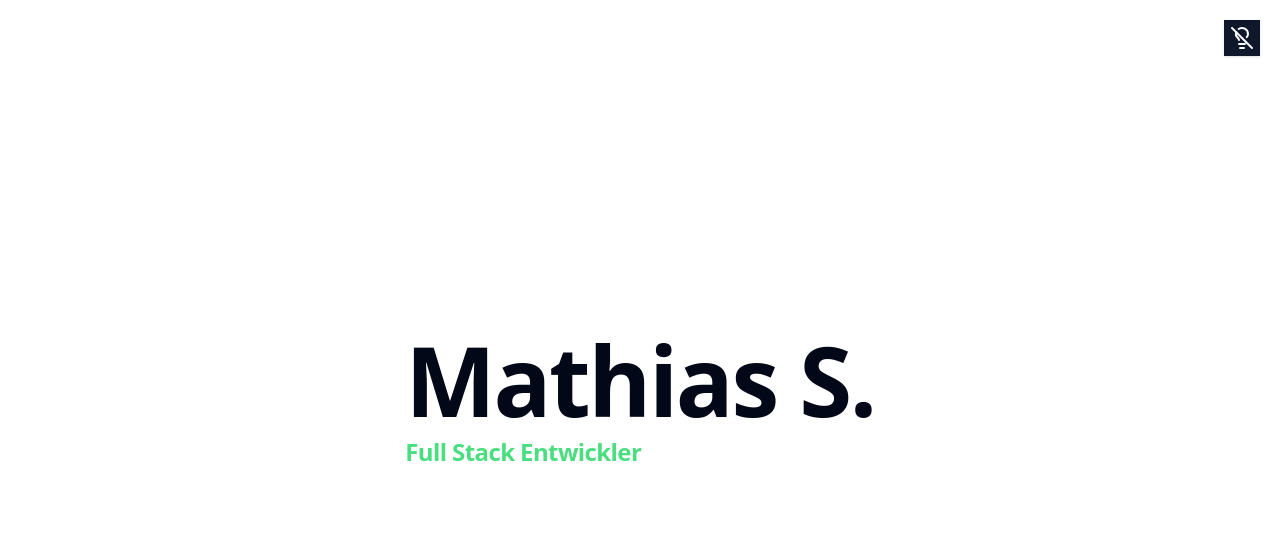
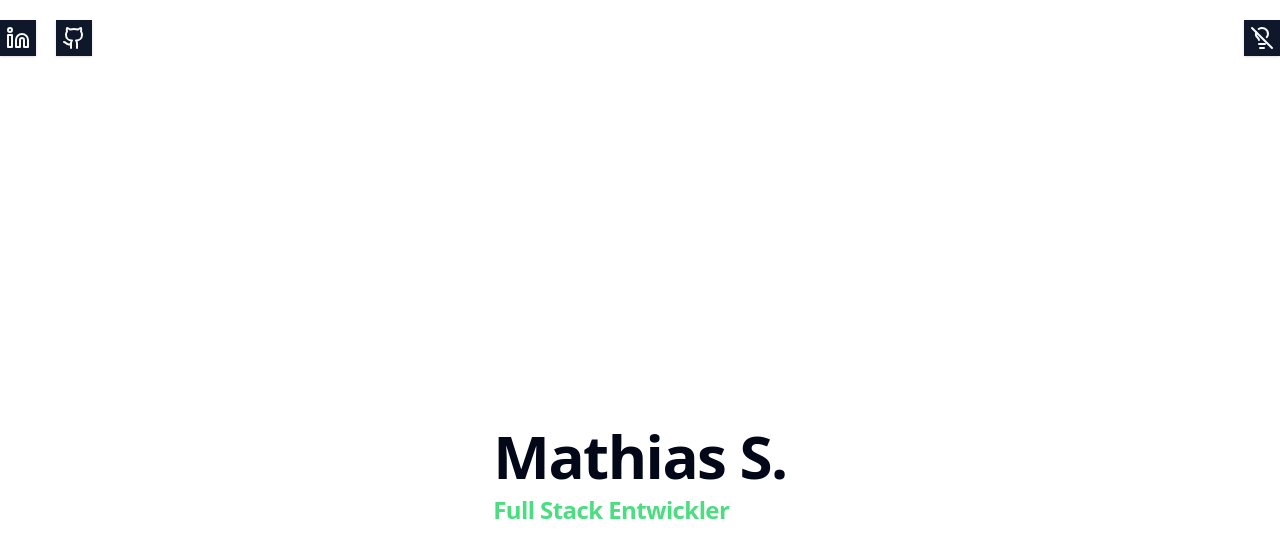
Before and after one commit to MScheltjens/portfolio, a Next.js app: page /de in a window 1280 px wide. Shown: the top 558 px of the page. Built offline with nearby package versions, Linux system fonts and the light colour scheme.

Commit message:
social links

```diff
--- a/app/[lang]/layout.tsx
+++ b/app/[lang]/layout.tsx
@@ -4,6 +4,7 @@ import '../globals.css';
 import { i18n, type Locale } from '../../i18n-config';
 import { ThemeProvider } from '../components/theme-provider';
 import { ModeToggler } from '../components/mode-toggler';
+import { Header } from '../components/header';
 
 export async function generateStaticParams() {
   return i18n.locales.map((locale) => ({ lang: locale }));
@@ -24,7 +25,7 @@ export default function RootLayout({
     <html lang={params.lang} suppressHydrationWarning>
       <body>
         <ThemeProvider attribute="class" defaultTheme="system" enableSystem disableTransitionOnChange>
-          <ModeToggler className="absolute top-5 right-5" />
+          <Header />
           {children}
         </ThemeProvider>
       </body>
--- a/app/[lang]/page.tsx
+++ b/app/[lang]/page.tsx
@@ -6,7 +6,7 @@ export default async function Home({ params: { lang } }: { params: { lang: Local
   return (
     <div className="w-screen h-screen flex justify-center items-center container mx-auto">
       <main>
-        <h1 className="scroll-m-20 text-4xl font-extrabold tracking-tight lg:text-8xl">Mathias S.</h1>
+        <h1 className="scroll-m-20 text-4xl font-extrabold tracking-tight lg:text-6xl">Mathias S.</h1>
         <h3 className="scroll-m-20 text-2xl font-semibold tracking-tight mt-2">
           <span className="text-green-400">{dictionary['developer'].fullStack}</span> <span className="text-green-400">{dictionary['developer'].dev}</span>
         </h3>
--- /dev/null
+++ b/app/components/header.tsx
@@ -0,0 +1,11 @@
+import { ModeToggler } from './mode-toggler';
+import { SocialLinks } from './social-links';
+
+export const Header = () => (
+  <header className="flex py-5">
+    <div className="flex-1 container mx-auto flex justify-between items-center">
+      <SocialLinks />
+      <ModeToggler />
+    </div>
+  </header>
+);
--- /dev/null
+++ b/app/components/icon-link.tsx
@@ -0,0 +1,14 @@
+import { buttonVariants } from '@/components/ui/button';
+import Link from 'next/link';
+import React from 'react';
+
+type Props = {
+  href: string;
+  children: React.ReactNode;
+};
+
+export const IconLink = ({ href, children }: Props) => (
+  <Link href={href} target="_blank">
+    <div className={buttonVariants({ size: 'icon' })}>{children}</div>
+  </Link>
+);
--- a/app/components/mode-toggler.tsx
+++ b/app/components/mode-toggler.tsx
@@ -5,11 +5,7 @@ import { Lightbulb, LightbulbOff } from 'lucide-react';
 import { useTheme } from 'next-themes';
 import { useEffect, useState } from 'react';
 
-type Props = {
-  className: string;
-};
-
-export const ModeToggler = ({ className }: Props) => {
+export const ModeToggler = () => {
   const { theme, setTheme } = useTheme();
   const [isClient, setIsClient] = useState<boolean>();
 
@@ -22,7 +18,7 @@ export const ModeToggler = ({ className }: Props) => {
 
   return (
     isClient === true && (
-      <Button size="icon" onClick={() => setTheme(theme && theme === 'light' ? 'dark' : 'light')} className={className}>
+      <Button size="icon" onClick={() => setTheme(theme && theme === 'light' ? 'dark' : 'light')}>
         {theme && theme === 'dark' ? <Lightbulb /> : <LightbulbOff />}
       </Button>
     )
--- /dev/null
+++ b/app/components/navigation.tsx
@@ -0,0 +1,3 @@
+export const navigation = () => {
+  return <div>navigation</div>;
+};
--- /dev/null
+++ b/app/components/social-links.tsx
@@ -0,0 +1,13 @@
+import { Github, Linkedin } from 'lucide-react';
+import { IconLink } from './icon-link';
+
+export const SocialLinks = () => (
+  <div className="flex gap-5 items-center">
+    <IconLink href="http://www.linkedin.com">
+      <Linkedin />
+    </IconLink>
+    <IconLink href="http://www.github.com">
+      <Github />
+    </IconLink>
+  </div>
+);
```
